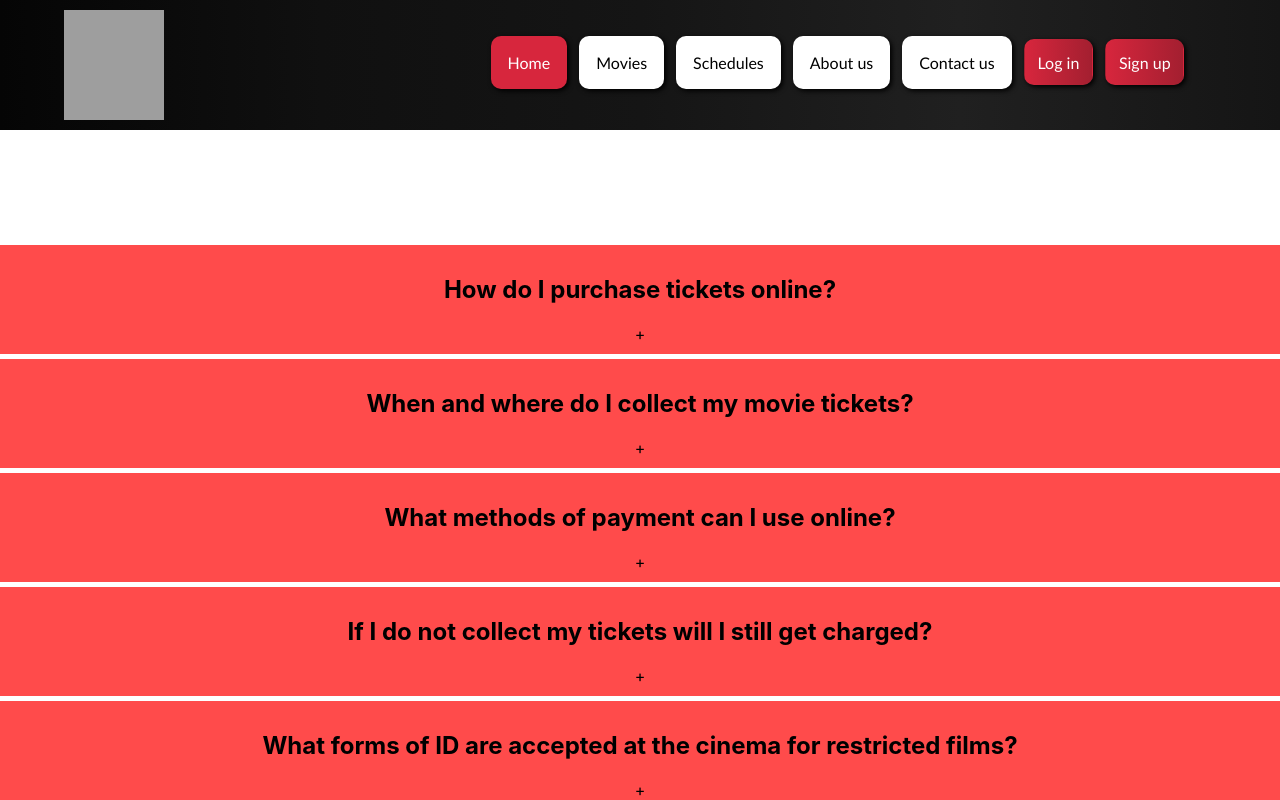
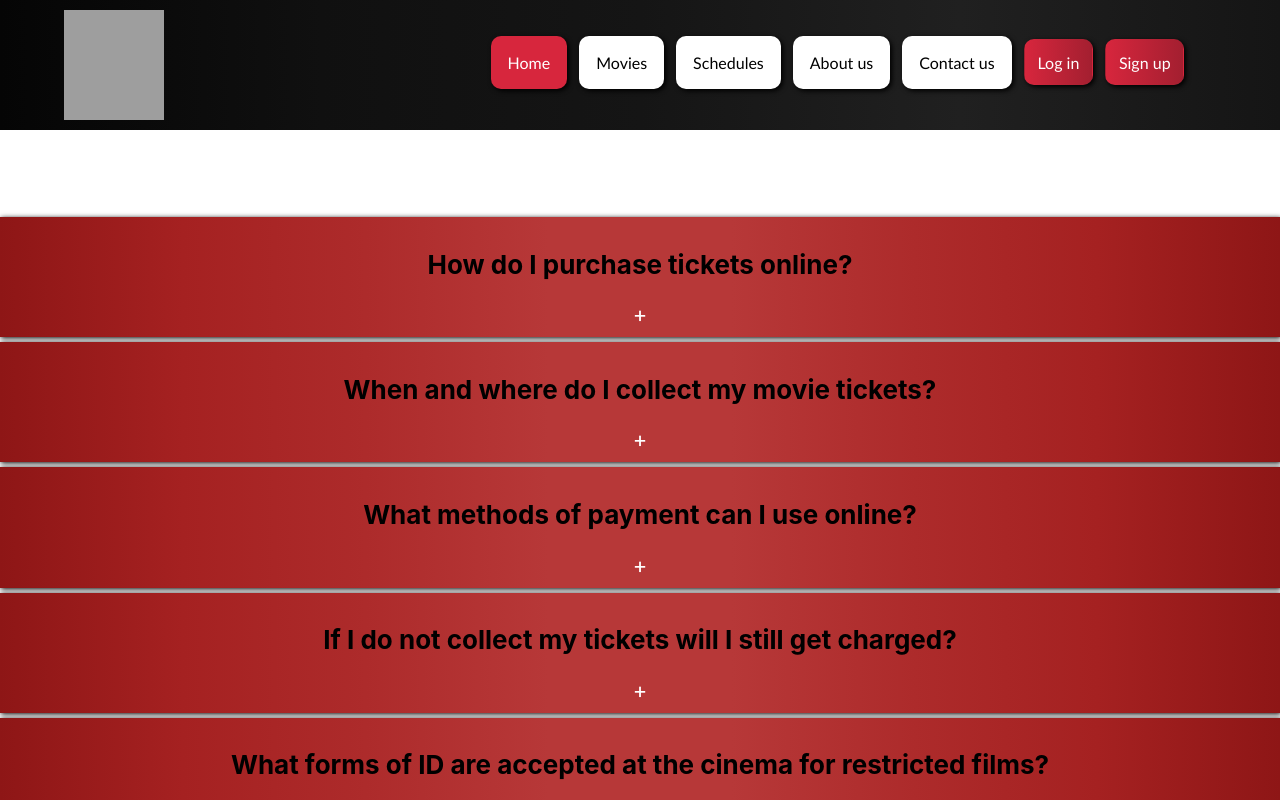
Before and after one commit to BlinAhm/CinemaWebApp, a React (Create React App) app in the folder ClientApp/: page /home in a window 1280 px wide. Shown: the top 800 px of the page. Built offline with nearby package versions, Linux system fonts and the light colour scheme; grey boxes are pictures that could not be loaded.

Commit message:
minor fixes UI

```diff
--- a/ClientApp/src/components/Homepage/Faq.css
+++ b/ClientApp/src/components/Homepage/Faq.css
@@ -1,31 +1,58 @@
-.accordion{
-    display:flex;
-    height:100vh;
-    width:100vw;
-    justify-content:center;
-    align-items:center;
+.accordion {
+    display: flex;
+    height: 100vh;
+    width: 100vw;
+    justify-content: center;
+    align-items: center;
 }
-.accordion-item{
-    width:100%;
+
+    .accordion .accordion-item {
+        width: 100%;
     }
-.item{
-    background:#ff4b4b;
-    margin-bottom:5px;
-    padding:10px 20px;
+
+    .accordion .item {
+        background: linear-gradient(to right, #8e1616,#a52121,#ad2b2b,#b73838,#b73838,#ad2b2b,#a52121,#8e1616);
+        margin-bottom: 5px;
+        padding: 10px 20px;
+        box-shadow: #000 1px 1px 5px;
+        cursor: default;
     }
-.accordion-link{
-    max-height:0;
-    overflow:hidden;
+
+    .accordion .item h2{
+        color: #000;
+        font-size: 26px;
+    }
+    .accordion .item p{
+        font-size: 20px;
+    }
+
+    .accordion .accordion-link {
+        max-height: 0;
+        overflow: hidden;
         transition: all 0.5s cubic-bezier(0,1,0,1);
     }
-.content {
-    color:whitesmoke;
-    overflow:hidden;
+
+    .accordion .content {
+        color: whitesmoke;
+        overflow: hidden;
         max-height: 0;
         transition: all 0.5s cubic-bezier(0,1,0,1);
+        margin: auto;
     }
-.content.show {
-    height:auto;
-    max-height:9999px;
-    transition:all 0.5s cubic-bezier(1,0,1,0);
+
+        .accordion .content.show {
+            height: auto;
+            max-height: 9999px;
+            transition: all 0.5s cubic-bezier(1,0,1,0);
+            margin: auto;
         }
+
+    .accordion span {
+        color: #fff;
+        font-size: 22px;
+        padding-bottom: 20px;
+    }
+
+    .accordion .content {
+        width: 60%;
+    }
--- a/ClientApp/src/components/Homepage/Faq.js
+++ b/ClientApp/src/components/Homepage/Faq.js
@@ -1,28 +1,31 @@
-import { useState } from 'react'
+import { useState } from 'react';
 import './Faq.css';
 function Faq() {
-    const [selected, setSelected]= useState(null)
+
+    const [selected, setSelected] = useState(null);
+
     const toggle = (i) => {
         if (selected === i) {
-            return setSelected(null)
+            return setSelected(null);
         }
-        setSelected(i)
+        setSelected(i);
     }
+
     return (
         <div className="accordion">
             <div className="accordion-item">
                 {data.map((item, i) => (
-                        <div className='item'>
-                        <div className='acordion-link' onClick={() => toggle(i)}>
+                    <div className='item' onClick={() => toggle(i)}>
+                        <div className='acordion-link'>
                             <h2>{item.question}</h2>
-                            <span>{selected===i? '-':'+'}</span>
+                            <span>{selected === i ? '-' : '+'}</span>
                         </div>
-                            <div className={selected=== i ? 'content show' : 'content'}>{item.answer}</div>
+                        <div className={selected === i ? 'content show' : 'content'}><p>{item.answer}</p></div>
                     </div>
                 ))}
             </div>
         </div>
-  )
+    );
 }
 const data = [
     {
```
Lines whose indentation alone changed are shown as unchanged.
